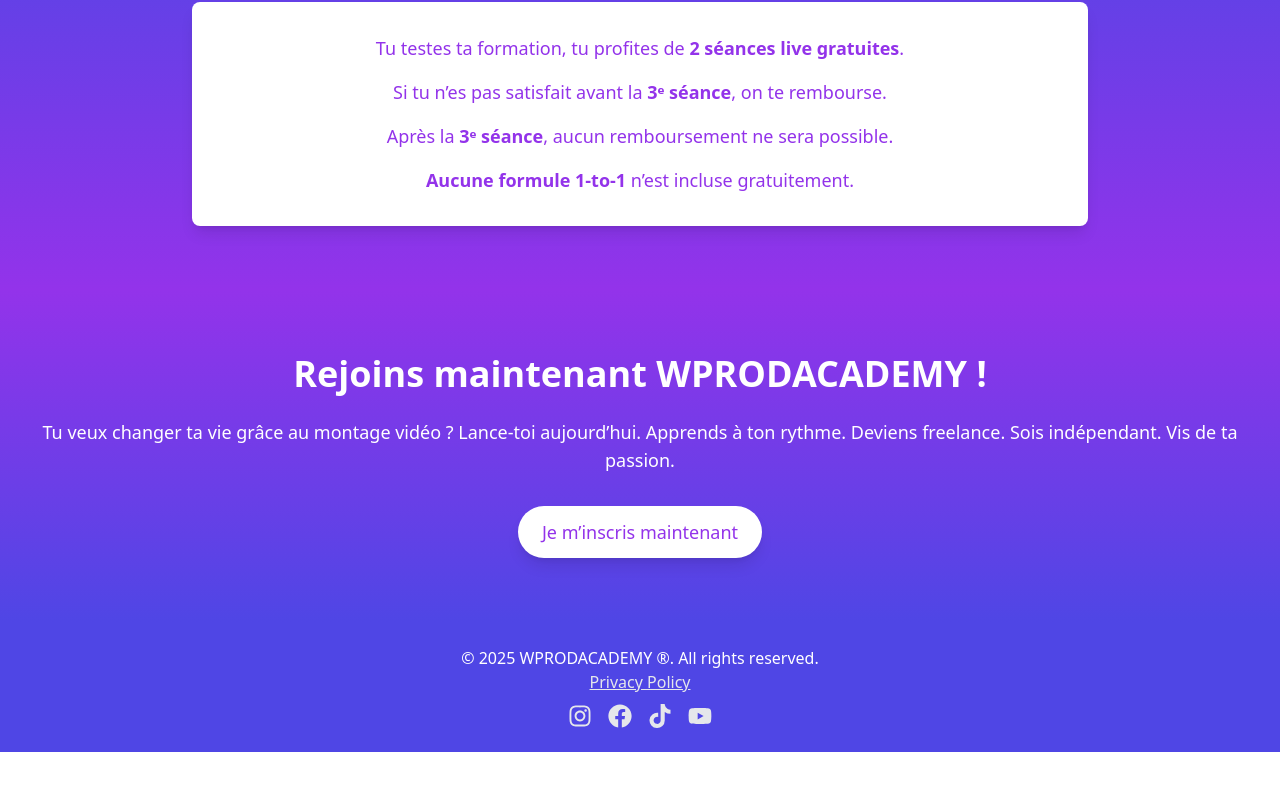
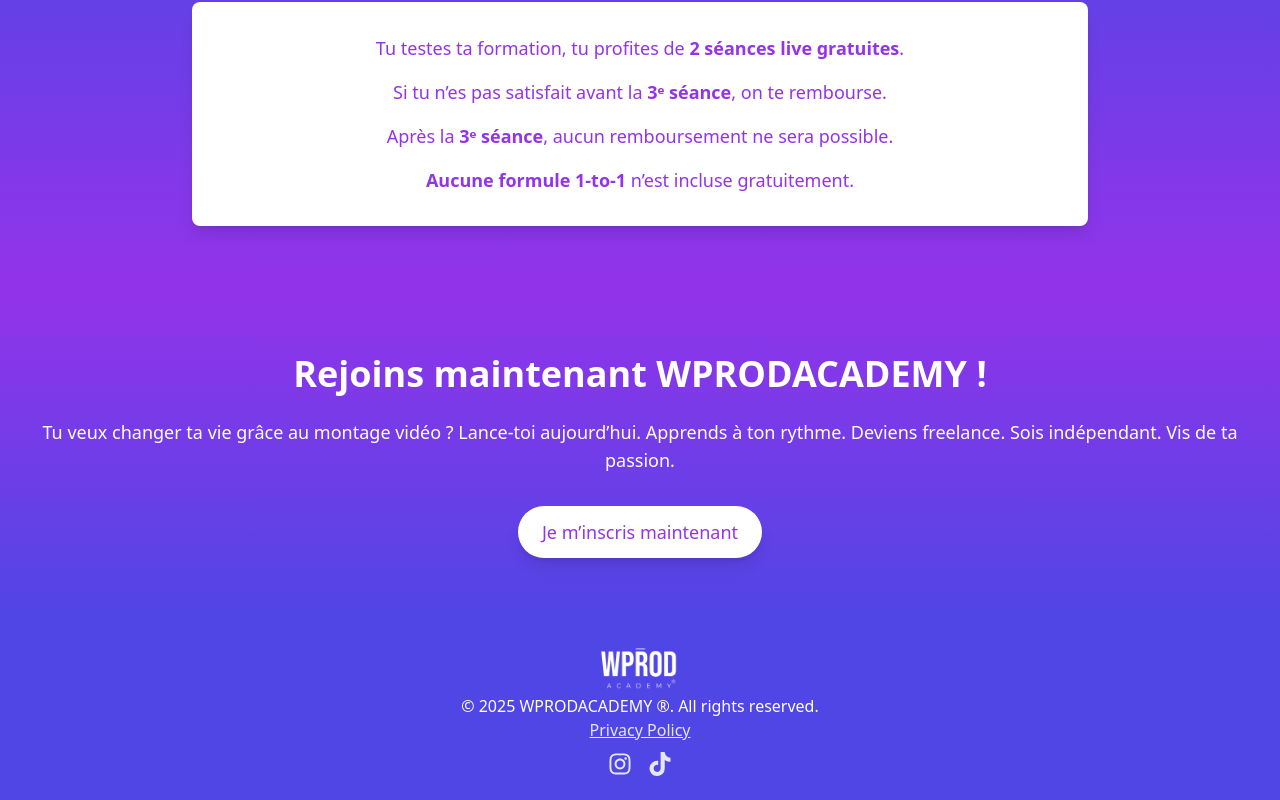
Before and after one commit to barkouchyass/walid-editors, a React (Create React App) app: page / in a window 1280 px wide. Shown: the part 5869-6669 px from the top of the page. Before the commit the page ends 6621 px from the top, so only its background shows below. Built offline with nearby package versions, Linux system fonts and the light colour scheme.

Commit message:
modification

```diff
--- a/src/components/footer.js
+++ b/src/components/footer.js
@@ -1,9 +1,13 @@
 import { FaInstagram, FaFacebook, FaTiktok, FaYoutube } from "react-icons/fa";
+import logo from "../images/output-onlinepngtools.png";
 
 export default function Footer() {
   return (
     <footer className="bg-indigo-600 text-white py-6">
       <div className="container mx-auto text-center">
+
+          <img src={logo} alt="Logo" className="h-12 mx-auto" />
+
         <p>&copy; 2025 WPRODACADEMY &reg;. All rights reserved.</p>
         <p>
           <a href="/privacy-policy" className="text-gray-200 hover:text-white underline">
@@ -14,14 +18,8 @@
           <a href="https://www.instagram.com" target="_blank" rel="noopener noreferrer" className="text-gray-200 hover:text-white">
             <FaInstagram className="w-6 h-6 inline" />
           </a>
-          <a href="https://www.facebook.com" target="_blank" rel="noopener noreferrer" className="text-gray-200 hover:text-white">
-            <FaFacebook className="w-6 h-6 inline" />
-          </a>
           <a href="https://www.tiktok.com" target="_blank" rel="noopener noreferrer" className="text-gray-200 hover:text-white">
             <FaTiktok className="w-6 h-6 inline" />
-          </a>
-          <a href="https://www.youtube.com" target="_blank" rel="noopener noreferrer" className="text-gray-200 hover:text-white">
-            <FaYoutube className="w-6 h-6 inline" />
           </a>
         </div>
       </div>
--- a/src/pages/LandingPage.js
+++ b/src/pages/LandingPage.js
@@ -26,10 +26,17 @@
   const handleSubmit = (e) => {
     e.preventDefault();
 
+    // Validation stricte pour l'e-mail
+    if (!formData.email || !formData.email.includes("@")) {
+      alert("Veuillez entrer une adresse e-mail valide.");
+      console.log("Adresse e-mail invalide :", formData.email); // Log pour déboguer
+      return;
+    }
+
     // Email to admin
     const adminTemplateParams = {
       to_email: "barkouchy1@gmail.com",
-      user_name: formData.name, // Correspond au champ dans le modèle EmailJS
+      user_name: formData.name,
       user_email: formData.email,
       user_phone: formData.phone,
       user_pack: formData.pack,
@@ -42,6 +49,9 @@
       user_phone: formData.phone,
       user_pack: formData.pack,
     };
+
+    console.log("Admin email parameters:", adminTemplateParams);
+    console.log("User email parameters:", userTemplateParams);
 
     // Send emails using EmailJS
     emailjs
@@ -174,7 +184,7 @@
         </div>
       )}
 
-      <style jsx>{`
+      <style>{`
         @keyframes modal {
           0% {
             transform: scale(0.8);
```
